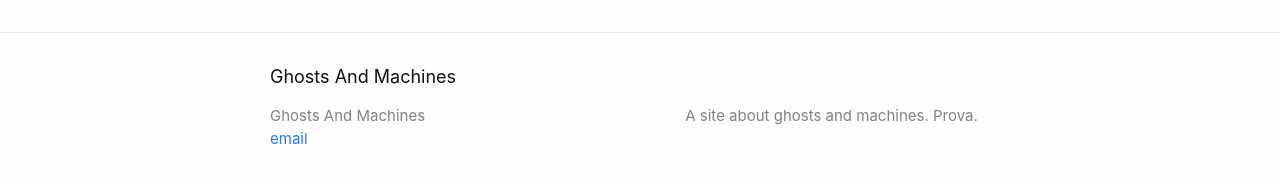
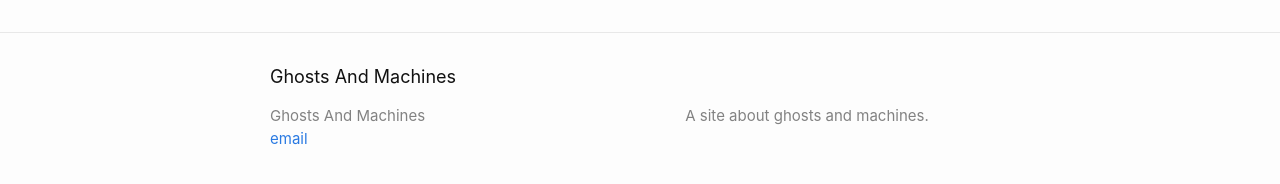
Before and after one commit to ghostsandmachines/ghostsandmachines.github.io, a Jekyll site: the page built from index.html, in a window 1280 px wide. Shown: the part 690-874 px from the top of the page. Built offline with Jekyll 4.4.1, drawn with Linux system fonts in a browser that asks for light colours.

Commit message:
remove prova

```diff
--- a/_config.yml
+++ b/_config.yml
@@ -2,7 +2,7 @@ name: ghostsandmachines
 email: "ghostsandmachines@yahoo.com"
 url: "https://ghostsandmachines.github.io"
 baseurl: ""
-description: A site about ghosts and machines. Prova.
+description: A site about ghosts and machines.
 title: Ghosts And Machines
 markdown: kramdown
 permalink: /blog/:year/:month/:day/:title
```
